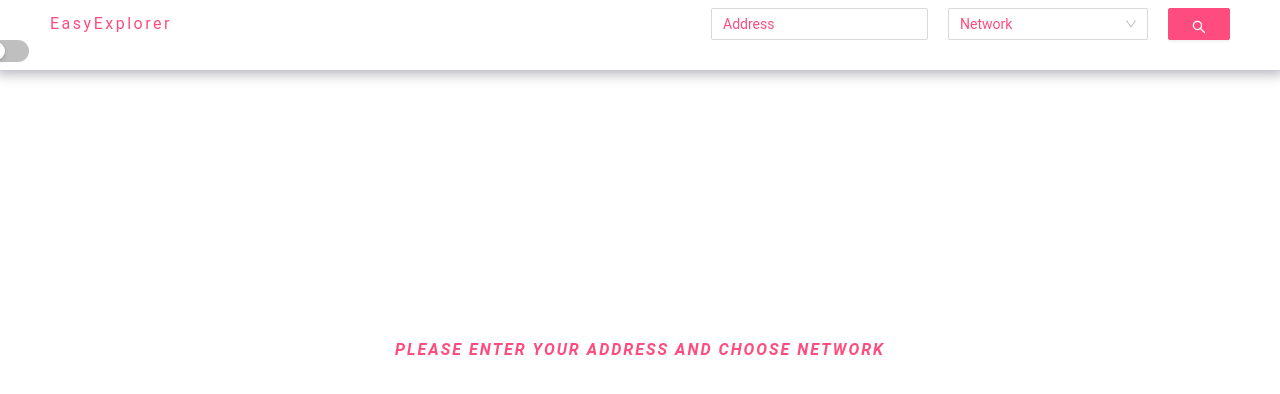
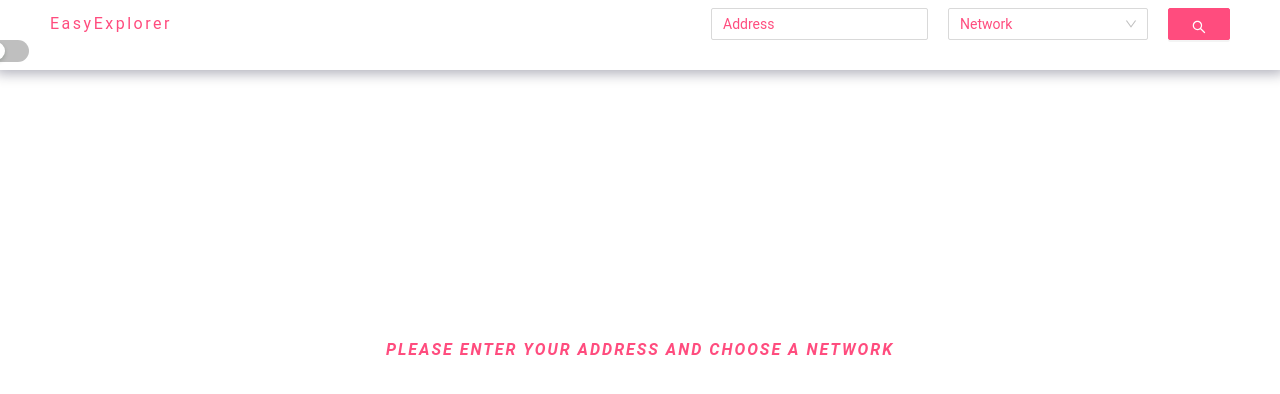
Before and after one commit to h1xten/easy-explorer, a React (Create React App) app: page /address in a window 1280 px wide. Shown: the top 394 px of the page. Built offline with nearby package versions, Linux system fonts and the light colour scheme.

Commit message:
fix address page

```diff
--- a/src/pages/address/Address.jsx
+++ b/src/pages/address/Address.jsx
@@ -13,7 +13,7 @@ const Address = () => {
   return (
     <div className='address'>
         <div className="address__content wrapper">
-            Please Enter Your Address And Choose Network
+            Please Enter Your Address And Choose a Network
         </div>
     </div>
   )
```
